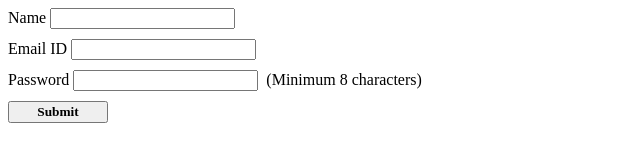
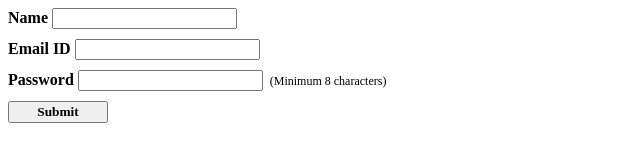
Before and after one commit to DefinitelyNotAnmol/Web-Tech, a plain HTML site: page Practical File/Q7.html in a window 1280 px wide. Shown: the whole page, without its empty margins (0-640 px from the left). Drawn offline with Linux system fonts and the light colour scheme.

Commit message:
improved overall look

```diff
--- a/Practical File/Q7.html
+++ b/Practical File/Q7.html
@@ -22,22 +22,26 @@
             .space {
                 margin-bottom: 10px;
             }
+
+            .labels {
+                font-weight: bold;
+            }
         </style>
     </head>
     <body style="font-family: montserrat">
         <form method="POST" name="myForm" onsubmit="return validateForm()">
             <div class="space">
-                <span>Name</span>
+                <span class="labels">Name</span>
                 <input type="text" name="name" required>
             </div>
             <div class="space">
-                <span>Email ID</span>
+                <span class="labels">Email ID</span>
                 <input type="text" name="mail" required>
             </div>
             <div class="space">
-                <span>Password</span>
+                <span class="labels">Password</span>
                 <input type="password" name="pass" required>
-                <span>&nbsp;(Minimum 8 characters)</span>
+                <span style="font-size: 0.75em;">&nbsp;(Minimum 8 characters)</span>
             </div>
             <input type="submit" value="Submit" style="width: 100px; font-weight: bold; font-family: montserrat;">
         </form>
```
